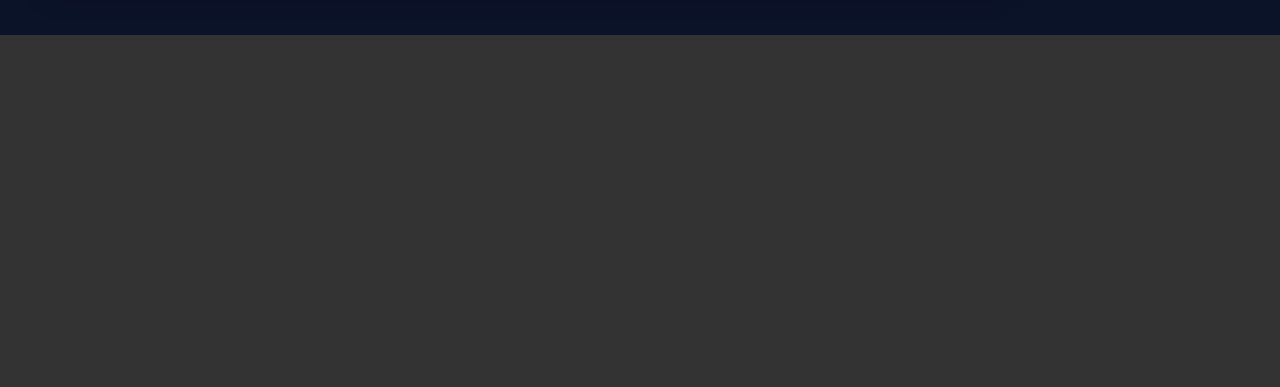
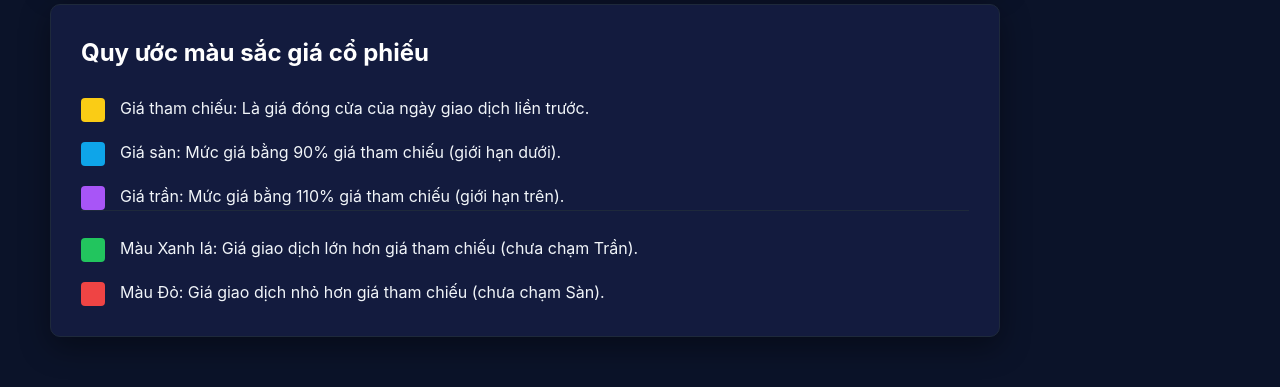
Before and after one commit to phambaouyen21-creator/chungkhoan_web, a FastAPI app: page / in a window 1280 px wide. Shown: the part 765-1152 px from the top of the page. Before the commit the page ends 800 px from the top, so only its background shows below. Run offline with FastAPI, Linux system fonts and the light colour scheme.

Commit message:
Thêm bảng quy ước màu sắc giá cổ phiếu

```diff
--- a/static/css/style.css
+++ b/static/css/style.css
@@ -43,19 +43,19 @@ body {
   color: #ffffff;
 }
 
-
 .single-video-main {
   margin-top: 35px;
   margin-bottom: 50px;
   display: flex;
-  justify-content: center;
+  flex-direction: column;
+  align-items: center;
+  gap: 25px;
 }
 
 .video-card {
   width: 100%;
   max-width: 950px;
 }
-
 
 .card {
   background-color: var(--card-bg);
@@ -65,10 +65,70 @@ body {
   box-shadow: 0 10px 30px rgba(0, 0, 0, 0.4);
 }
 
-
 video {
   width: 100%;
   border-radius: 6px;
   background-color: #000;
   display: block;
 }
+
+.legend-card {
+  width: 100%;
+  max-width: 950px;
+  padding: 30px;
+}
+
+.legend-title {
+  margin-top: 0;
+  margin-bottom: 25px;
+  font-size: 24px;
+  color: #ffffff;
+}
+
+.legend-list {
+  display: flex;
+  flex-direction: column;
+  gap: 18px;
+}
+
+.legend-item {
+  display: flex;
+  align-items: flex-start;
+  gap: 15px;
+}
+
+.legend-item p {
+  margin: 0;
+  line-height: 1.5;
+  font-size: 16px;
+  color: var(--text-main);
+}
+
+.color-box {
+  width: 24px;
+  height: 24px;
+  border-radius: 4px;
+  flex-shrink: 0;
+  margin-top: 2px;
+}
+
+.legend-note {
+  font-style: italic;
+  color: #94a3b8;
+  font-size: 15px;
+  margin: 25px 0;
+  line-height: 1.5;
+}
+
+.legend-divider {
+  border: 0;
+  height: 1px;
+  background-color: #1e293b;
+  margin: 0 0 25px 0;
+}
+
+.color-yellow { background-color: #facc15; }
+.color-blue { background-color: #0ea5e9; }
+.color-purple { background-color: #a855f7; }
+.color-green { background-color: #22c55e; }
+.color-red { background-color: #ef4444; }
--- a/templates/index.html
+++ b/templates/index.html
@@ -26,6 +26,35 @@
         Trình duyệt của bạn không hỗ trợ video HTML5.
       </video>
     </section>
+    <section class="card legend-card">
+      <h2 class="legend-title">Quy ước màu sắc giá cổ phiếu</h2>
+
+      <div class="legend-list">
+        <div class="legend-item">
+          <div class="color-box color-yellow"></div>
+          <p>Giá tham chiếu: Là giá đóng cửa của ngày giao dịch liền trước.</p>
+        </div>
+        <div class="legend-item">
+          <div class="color-box color-blue"></div>
+          <p>Giá sàn: Mức giá bằng 90% giá tham chiếu (giới hạn dưới).</p>
+        </div>
+        <div class="legend-item">
+          <div class="color-box color-purple"></div>
+          <p>Giá trần: Mức giá bằng 110% giá tham chiếu (giới hạn trên).</p>
+        </div>
+      </div>
+
+      <hr class="legend-divider">
+
+      <div class="legend-list">
+        <div class="legend-item">
+          <div class="color-box color-green"></div>
+          <p>Màu Xanh lá: Giá giao dịch lớn hơn giá tham chiếu (chưa chạm Trần).</p>
+        </div>
+        <div class="legend-item">
+          <div class="color-box color-red"></div>
+          <p>Màu Đỏ: Giá giao dịch nhỏ hơn giá tham chiếu (chưa chạm Sàn).</p>
+        </div>
+      </div>
+    </section>
   </main>
-</body>
-</html>
```
